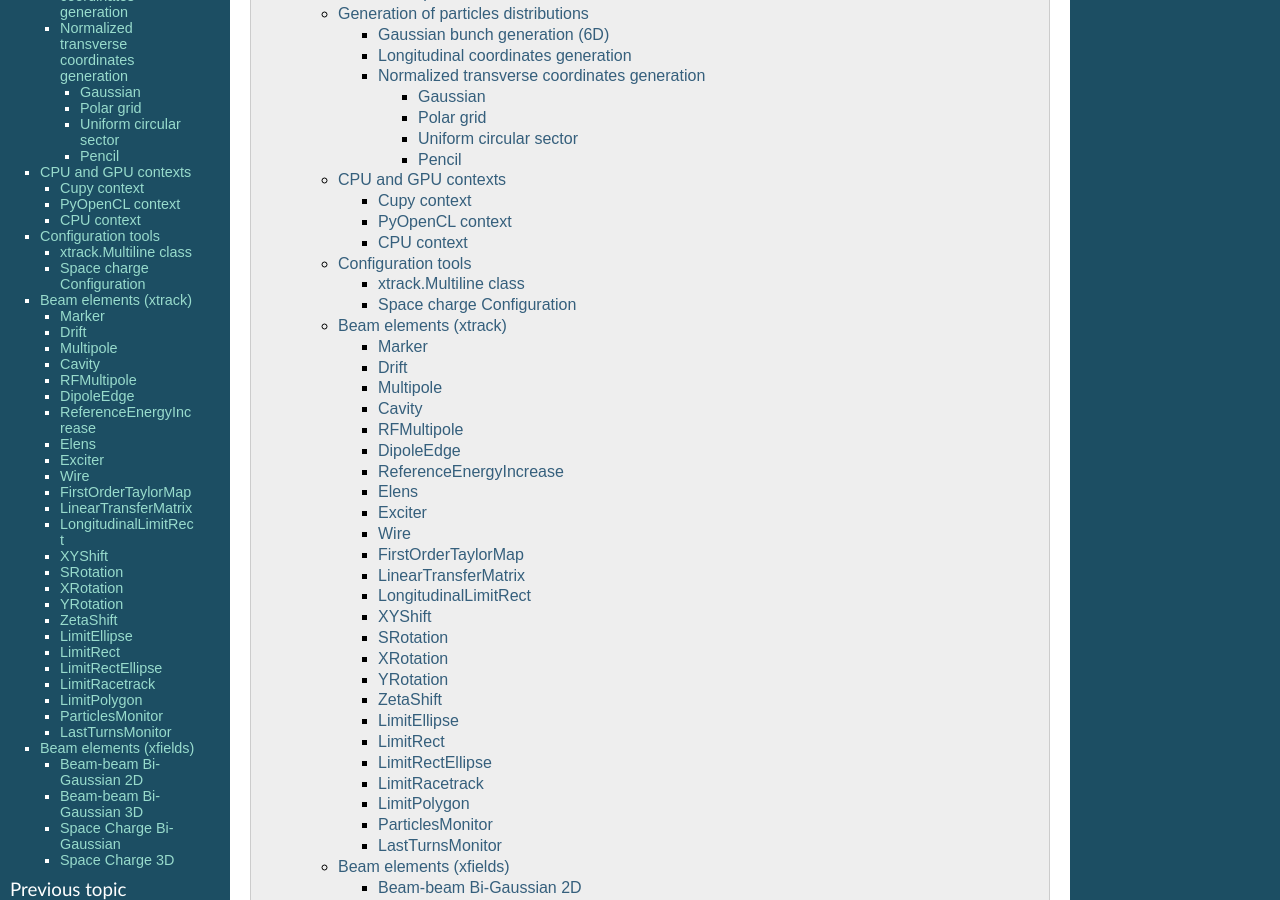
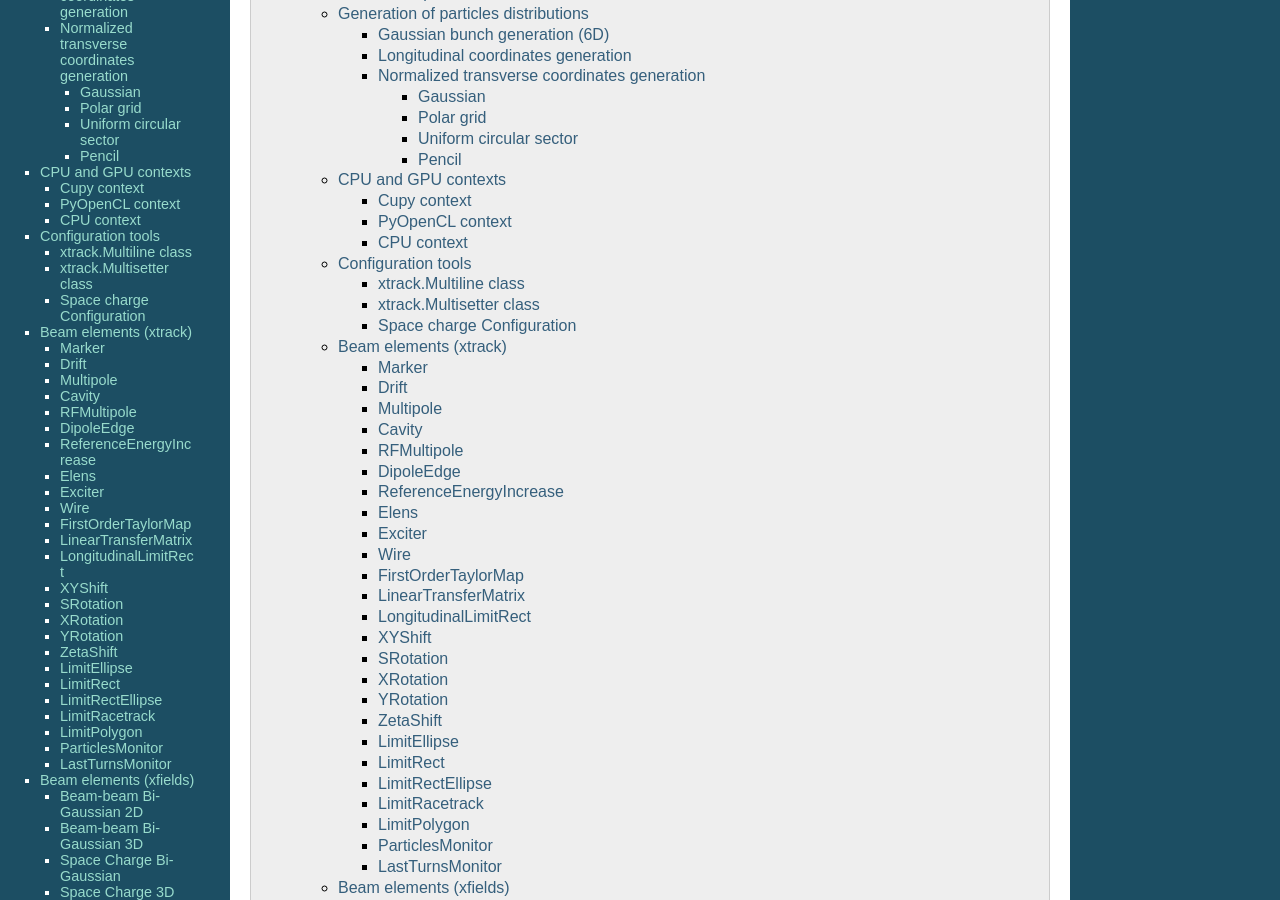
Before and after one commit to xsuite/xsuite, a Sphinx documentation site: the page built from docs/apireference.rst, in a window 1280 px wide and 900 px high, scrolled down 390 px. Built offline with Sphinx 7.4.7, drawn with Linux system fonts in a browser that asks for light colours; some of the changed text lies outside the part shown.

Commit message:
Update doc

```diff
--- a/docs/apireference.rst
+++ b/docs/apireference.rst
@@ -185,6 +185,13 @@
 ----------------------
 
 .. autoclass:: xtrack.Multiline
+    :members:
+    :member-order: bysource
+
+xtrack.Multisetter class
+------------------------
+
+.. autoclass:: xtrack.Multisetter
     :members:
     :member-order: bysource
 
```
